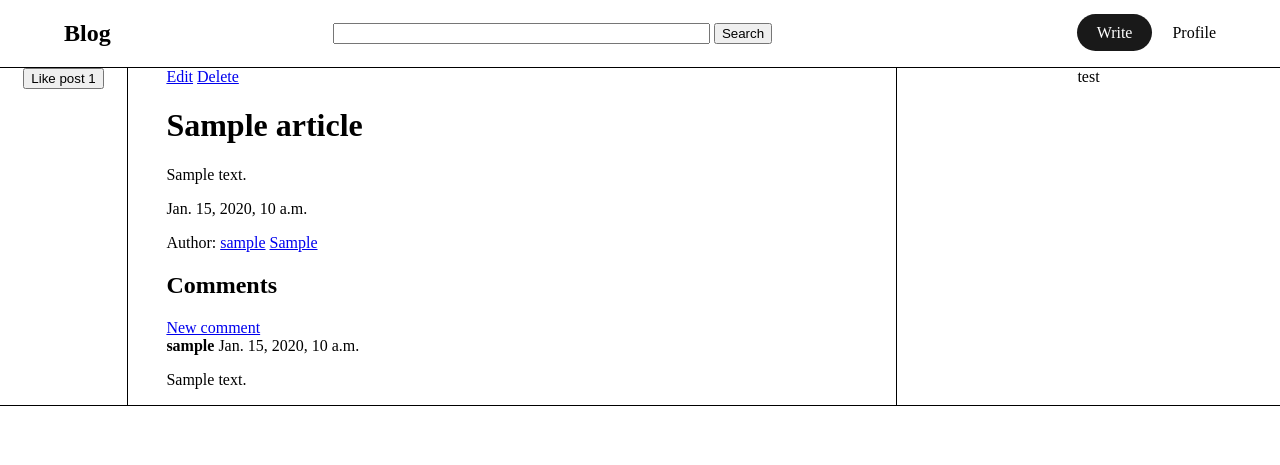
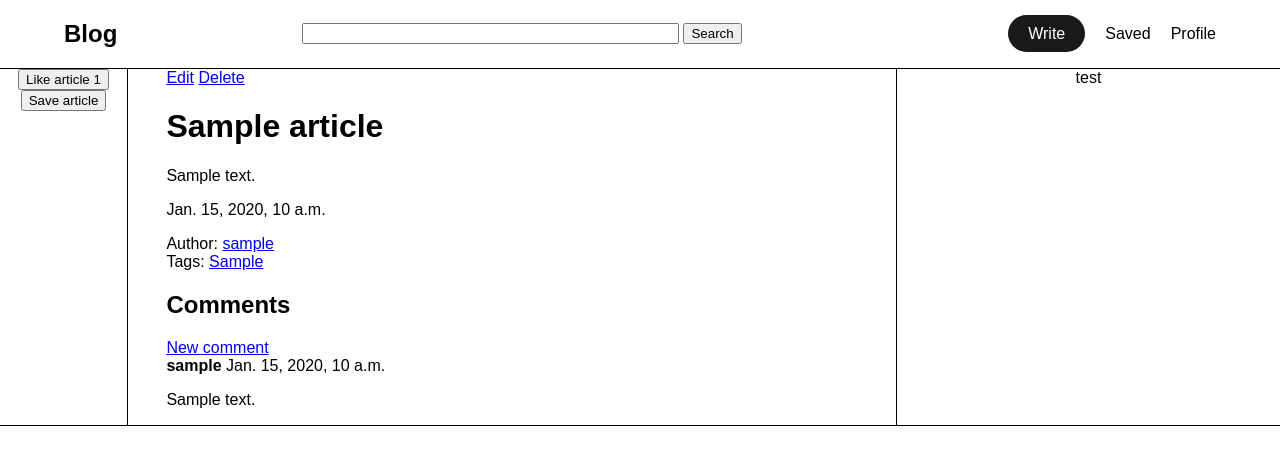
Before and after one commit to rcorrei4/blog-app, a Django app: a page that uses article/templates/article/layout.html in a window 1280 px wide. Shown: the top 465 px of the page. Run offline with Django 4.2, Linux system fonts and the light colour scheme; a user stored in the database is signed in; tables that the repository leaves empty hold one stand-in row (values such as "Sample post"); some libraries are stand-ins or nearby versions.

Commit message:
feat: show article cover img and saved articles template/button

```diff
--- a/article/static/css/article.css
+++ b/article/static/css/article.css
@@ -10,6 +10,11 @@
 
 .div-content main {
 	margin: 0 5% 0 5%;
+}
+
+.div-content main img {
+	width: 100%;
+	height: auto;
 }
 
 .aside-left {
@@ -25,7 +30,6 @@
 	align-items: center;
 	border-left: 1px solid black;
 }
-
 @media screen and (max-width: 768px) {
 	.div-content {
 		justify-items: center;
--- a/article/static/css/index.css
+++ b/article/static/css/index.css
@@ -21,6 +21,11 @@
 	color: black;
 }
 
+.trending img {
+	width: 300px;
+	height: auto;
+}
+
 .article {
 	width: 100%;
 }
--- a/article/static/css/layout.css
+++ b/article/static/css/layout.css
@@ -1,6 +1,7 @@
 html, body {
 	padding: 0;
 	margin: 0;
+	font-family: sans-serif;
 }
 
 .div {
--- a/article/static/js/article_detail.js
+++ b/article/static/js/article_detail.js
@@ -9,3 +9,15 @@ likeBtn.onclick = function () {
 		likeBtn.innerText = result.result
 	})
 }
+
+saveBtn = document.querySelector('#save-btn')
+
+saveBtn.onclick = function () {
+	fetch(`/article/${saveBtn.dataset.slug}/save`, {
+		method: 'GET',
+	})
+	.then(response => response.json())
+	.then(result => {
+		saveBtn.innerText = result.result
+	})
+}
--- a/article/templates/article/article_detail.html
+++ b/article/templates/article/article_detail.html
@@ -12,7 +12,8 @@
 {% block body %}
 <div class="div-content">
 	<aside class="aside-left">
-		<button id="like-btn" data-slug='{{ article.slug }}'>Like post {{ article.likes.count }}</button>
+		<button id="like-btn" data-slug='{{ article.slug }}'>Like article {{ article.likes.count }}</button>
+		<button id="save-btn" data-slug='{{ article.slug }}'>Save article</button>
 	</aside>
 	<main>
 		{% if request.user == article.author %}
@@ -22,8 +23,8 @@
 		<h1>{{ article.title }}</h1>
 		<p>{{ article.body | markdown | safe }}</p>
 		<p>{{ article.created_at }}</p>
-		Author: <a href="{% url 'profile' article.author.id %}">{{ article.author }}</a>
-		<a href="{% url 'tag' article.tag %}">{{ article.tag }}</a>
+		Author: <a href="{% url 'profile' article.author.id %}">{{ article.author }}</a> <br>
+		Tags: <a href="{% url 'tag' article.tag %}">{{ article.tag }}</a>
 		<br>
 		<h2>Comments</h2>
 			<a href="{% url 'new_article_comment' article.slug %}">New comment</a>
--- a/article/templates/article/article_profile_list.html
+++ b/article/templates/article/article_profile_list.html
@@ -1,5 +1,6 @@
 {% extends 'article/layout.html' %}
 {% load static %}
+{% load markdown_extras %}
 
 {% block title %}Articles{% endblock %}
 
@@ -23,6 +24,7 @@
 		<div class="trending">
 			{% for article in object_list %}
 				<div class="article">
+					{{ article.get_article_img | markdown | safe }}
 					<p>{{ article.author }}</p>
 					<h3><a href="{{ article.get_absolute_url }}">{{ article.title }}</a></h3>
 					<p>{{ article.created_at.date }}</p>
--- a/article/templates/article/layout.html
+++ b/article/templates/article/layout.html
@@ -20,6 +20,7 @@
 			{% if request.user.is_authenticated %}
 				<ul class="nav-menu">
 					<li><a class="btn" href="{% url 'new_article' %}">Write</a></li>
+					<li><a href="{% url 'saved_articles' request.user.id %}">Saved</a></li>
 					<li><a href="{% url 'profile' request.user.id %}">Profile</a></li>
 				</ul>
 			{% else %}
```
